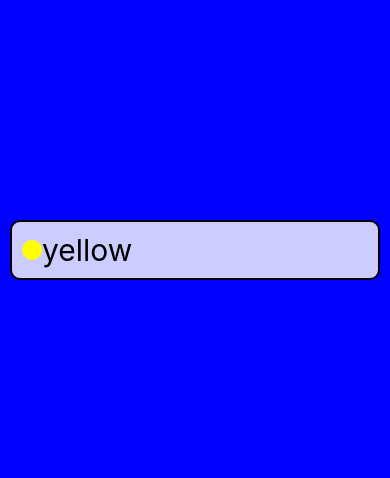
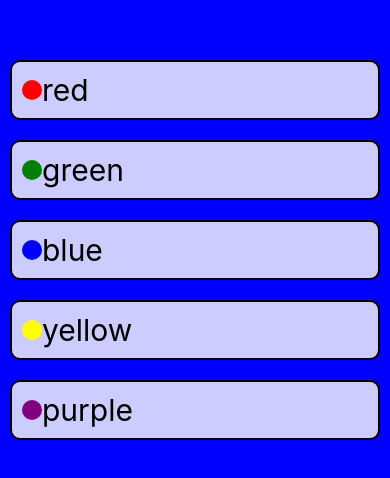
Before and after one commit to matthewsedlacek/React-Native-Color-Catalogue, a React Native app: screen / in a window 390 px wide. Shown: the part 172-650 px from the top of the page. Built offline with nearby package versions, Linux system fonts and the light colour scheme.

Commit message:
adds reusuable background changing function

```diff
--- a/App.js
+++ b/App.js
@@ -1,20 +1,30 @@
 import React, { useState } from "react";
 import { StyleSheet, View, Text, TouchableHighlight } from "react-native";
+
+function ColorButton({ backgroundColor, onPress = (f) => f }) {
+  return (
+    <TouchableHighlight
+      style={styles.button}
+      onPress={() => onPress(backgroundColor)}
+      underlayColor="orange"
+    >
+      <View style={styles.row}>
+        <View style={[styles.sample, { backgroundColor }]} />
+        <Text style={styles.buttonText}>{backgroundColor}</Text>
+      </View>
+    </TouchableHighlight>
+  );
+}
 
 export default function App() {
   const [backgroundColor, setBackgroundColor] = useState("blue");
   return (
     <View style={[styles.container, { backgroundColor }]}>
-      <TouchableHighlight
-        style={styles.button}
-        onPress={() => setBackgroundColor("yellow")}
-        underlayColor="orange"
-      >
-        <View style={styles.row}>
-          <View style={[styles.sample, { backgroundColor: "yellow" }]} />
-          <Text style={styles.buttonText}>yellow</Text>
-        </View>
-      </TouchableHighlight>
+      <ColorButton backgroundColor="red" onPress={setBackgroundColor} />
+      <ColorButton backgroundColor="green" onPress={setBackgroundColor} />
+      <ColorButton backgroundColor="blue" onPress={setBackgroundColor} />
+      <ColorButton backgroundColor="yellow" onPress={setBackgroundColor} />
+      <ColorButton backgroundColor="purple" onPress={setBackgroundColor} />
     </View>
   );
 }
```
